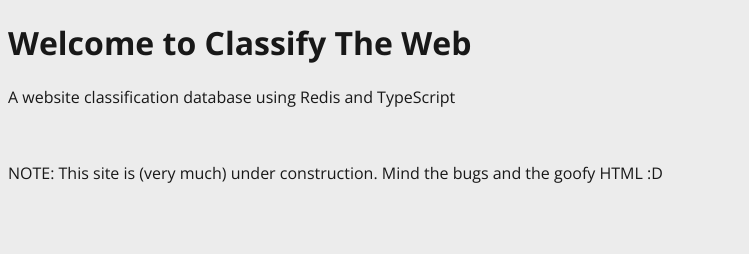
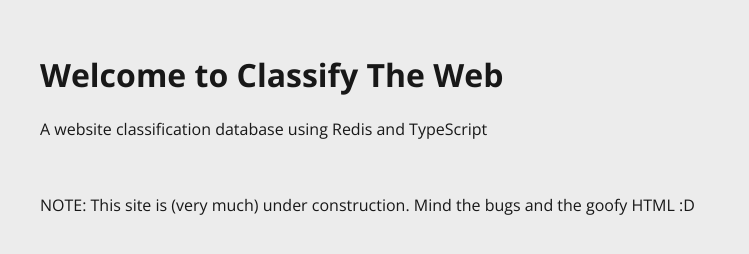
Before and after one commit to CheesyGamer77/ClassifyTheWeb, a website: page public/index.html in a window 1280 px wide. Shown: the whole page, without its empty margins (0-749 px from the left). Drawn offline with nearby package versions, Linux system fonts and the light colour scheme.

Commit message:
chore: add padding

```diff
--- a/public/styles/index.css
+++ b/public/styles/index.css
@@ -11,6 +11,8 @@
     background-color: var(--background-primary);
 
     --padding-standard-width: 1rem;
+    margin: var(--padding-standard-width);
+    padding: var(--padding-standard-width);
 
     font-size: 16px;
     font-family: "Open Sans";
```
